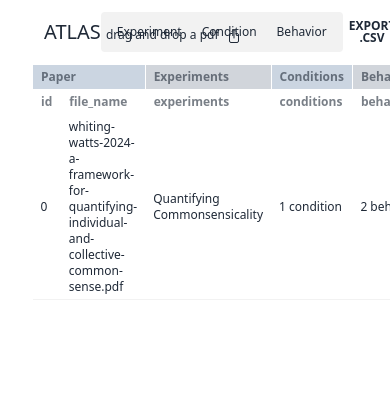
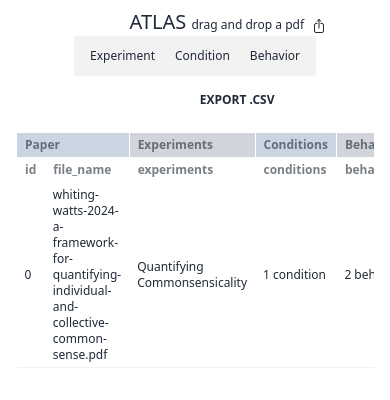
Before and after one commit to Watts-Lab/atlas, a React (Vite) app in the folder client/: page / in a window 390 px wide. Shown: the top 400 px of the page. Built offline with nearby package versions, Linux system fonts and the light colour scheme; no server answers; what reactflow would draw is missing.

Commit message:
quick fix mobile view

```diff
--- a/client/src/components/View/TableView/ArrangeTable.tsx
+++ b/client/src/components/View/TableView/ArrangeTable.tsx
@@ -97,7 +97,7 @@
 
   return (
     <>
-      <div className='navbar bg-base-100'>
+      <div className='navbar bg-base-100 flex flex-col sm:flex-row'>
         <div className='navbar-start z-10 pl-5'>
           <div className='flex-none'>
             <span className='normal-case text-xl '>
@@ -158,8 +158,6 @@
           </button>
         </div>
       </div>
-
-      <main className='h-screen w-screen px-4'>
       <div className='overflow-x-auto'>
         <table className='table table-xs table-hover'>
           <thead>
@@ -207,7 +205,6 @@
           </tbody>
         </table>
       </div>
-      </main>
     </>
   )
 }
```
Lines whose indentation alone changed are shown as unchanged.
